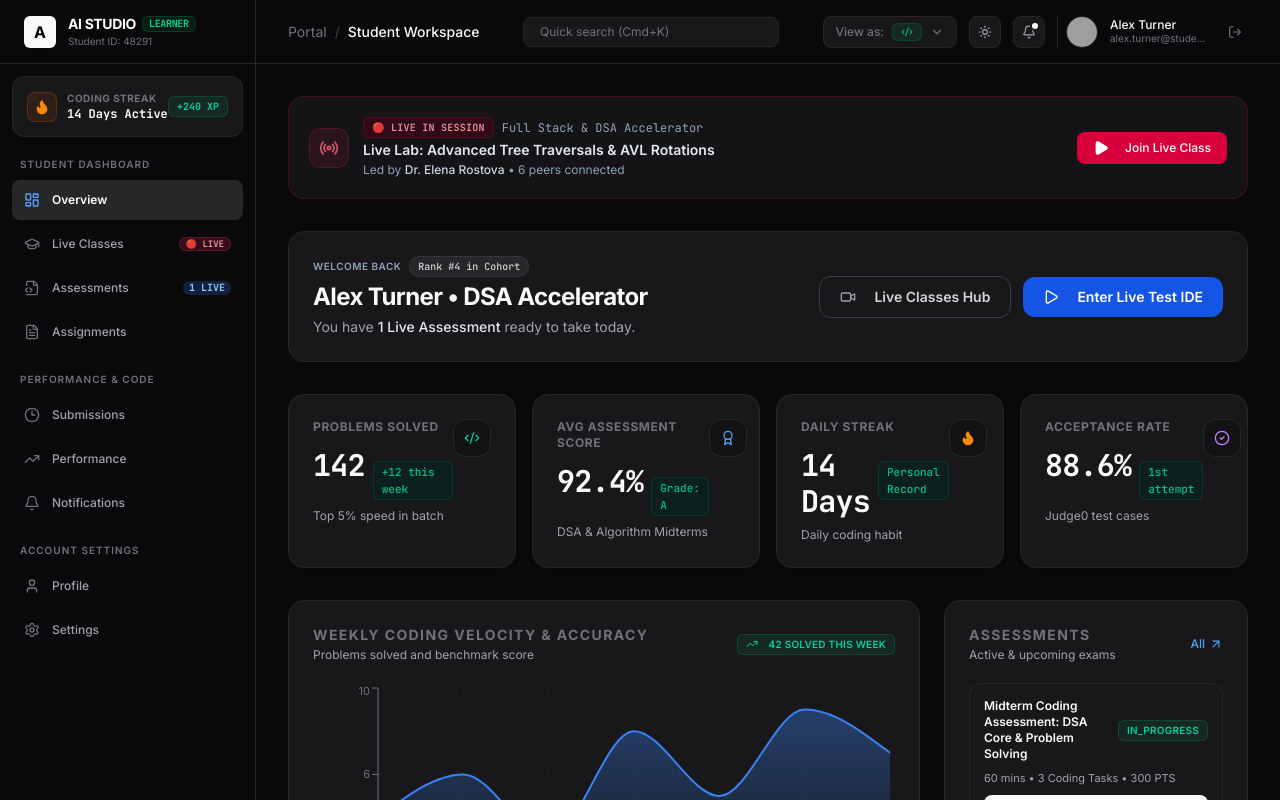
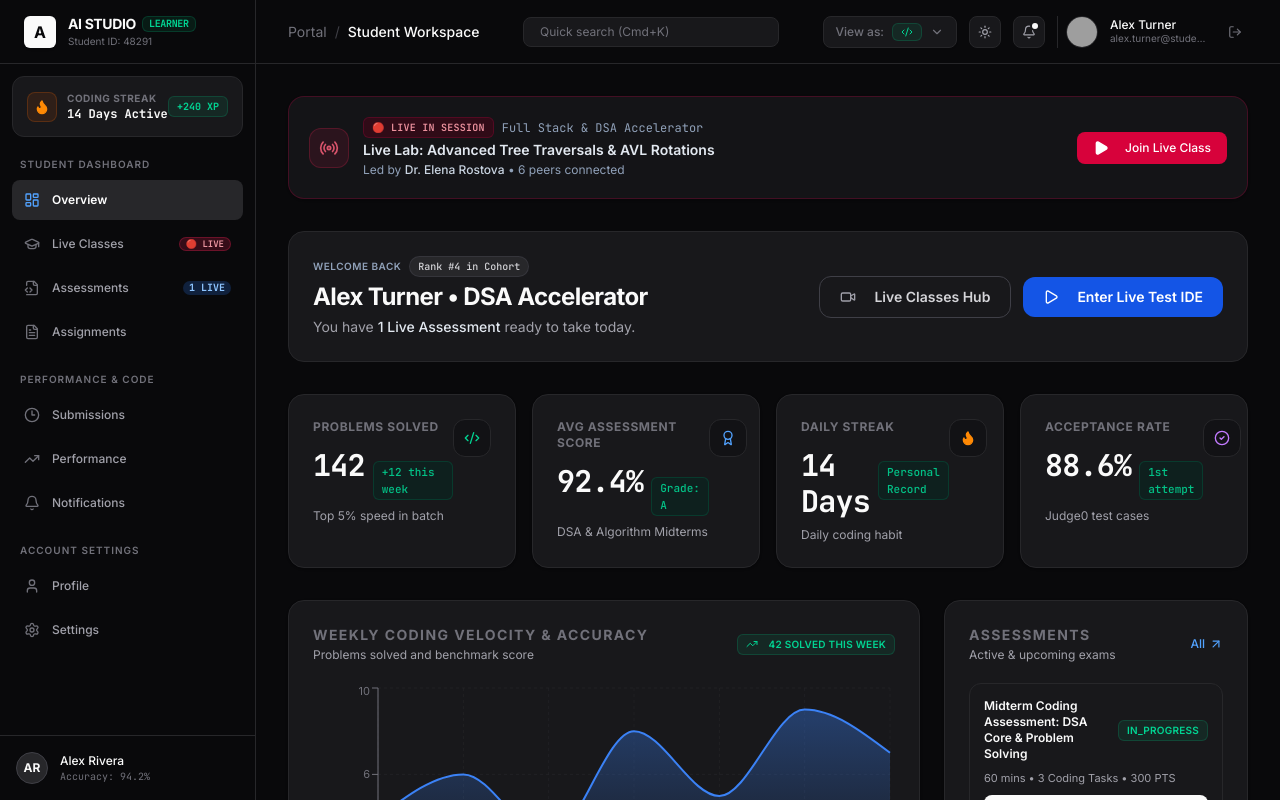
Before and after one commit to shivammole1234/EdutechPrototype, a React (Vite) app: page /student/dashboard in a window 1280 px wide. Shown: the top 800 px of the page. Built offline with nearby package versions, Linux system fonts and the light colour scheme; grey boxes are pictures that could not be loaded.

Commit message:
style: fix sidebar sticky positioning
Update sidebar layout utility classes to use sticky positioning instead of static on desktop, ensuring the sidebar remains fixed while scrolling through long content.

```diff
--- a/src/layouts/AdminLayout.tsx
+++ b/src/layouts/AdminLayout.tsx
@@ -87,7 +87,7 @@ export const AdminLayout: React.FC = () => {
       {/* Sidebar */}
       <aside
         className={cn(
-          'fixed inset-y-0 left-0 z-50 w-72 max-w-[85vw] md:w-64 bg-[#09090b] border-r border-[#27272a] flex flex-col transition-transform duration-300 ease-in-out md:static md:translate-x-0 shadow-2xl md:shadow-none',
+          'fixed inset-y-0 left-0 z-50 w-72 max-w-[85vw] md:w-64 bg-[#09090b] border-r border-[#27272a] flex flex-col transition-transform duration-300 ease-in-out md:sticky md:top-0 md:h-screen md:shrink-0 md:translate-x-0 shadow-2xl md:shadow-none',
           sidebarOpen ? 'translate-x-0' : '-translate-x-full'
         )}
       >
--- a/src/layouts/InstructorLayout.tsx
+++ b/src/layouts/InstructorLayout.tsx
@@ -90,7 +90,7 @@ export const InstructorLayout: React.FC = () => {
       {/* Sidebar */}
       <aside
         className={cn(
-          'fixed inset-y-0 left-0 z-50 w-72 max-w-[85vw] md:w-64 bg-[#09090b] border-r border-[#27272a] flex flex-col transition-transform duration-300 ease-in-out md:static md:translate-x-0 shadow-2xl md:shadow-none',
+          'fixed inset-y-0 left-0 z-50 w-72 max-w-[85vw] md:w-64 bg-[#09090b] border-r border-[#27272a] flex flex-col transition-transform duration-300 ease-in-out md:sticky md:top-0 md:h-screen md:shrink-0 md:translate-x-0 shadow-2xl md:shadow-none',
           sidebarOpen ? 'translate-x-0' : '-translate-x-full'
         )}
       >
--- a/src/layouts/StudentLayout.tsx
+++ b/src/layouts/StudentLayout.tsx
@@ -89,7 +89,7 @@ export const StudentLayout: React.FC = () => {
       {/* Sidebar */}
       <aside
         className={cn(
-          'fixed inset-y-0 left-0 z-50 w-72 max-w-[85vw] md:w-64 bg-[#09090b] border-r border-[#27272a] flex flex-col transition-transform duration-300 ease-in-out md:static md:translate-x-0 shadow-2xl md:shadow-none',
+          'fixed inset-y-0 left-0 z-50 w-72 max-w-[85vw] md:w-64 bg-[#09090b] border-r border-[#27272a] flex flex-col transition-transform duration-300 ease-in-out md:sticky md:top-0 md:h-screen md:shrink-0 md:translate-x-0 shadow-2xl md:shadow-none',
           sidebarOpen ? 'translate-x-0' : '-translate-x-full'
         )}
       >
```
